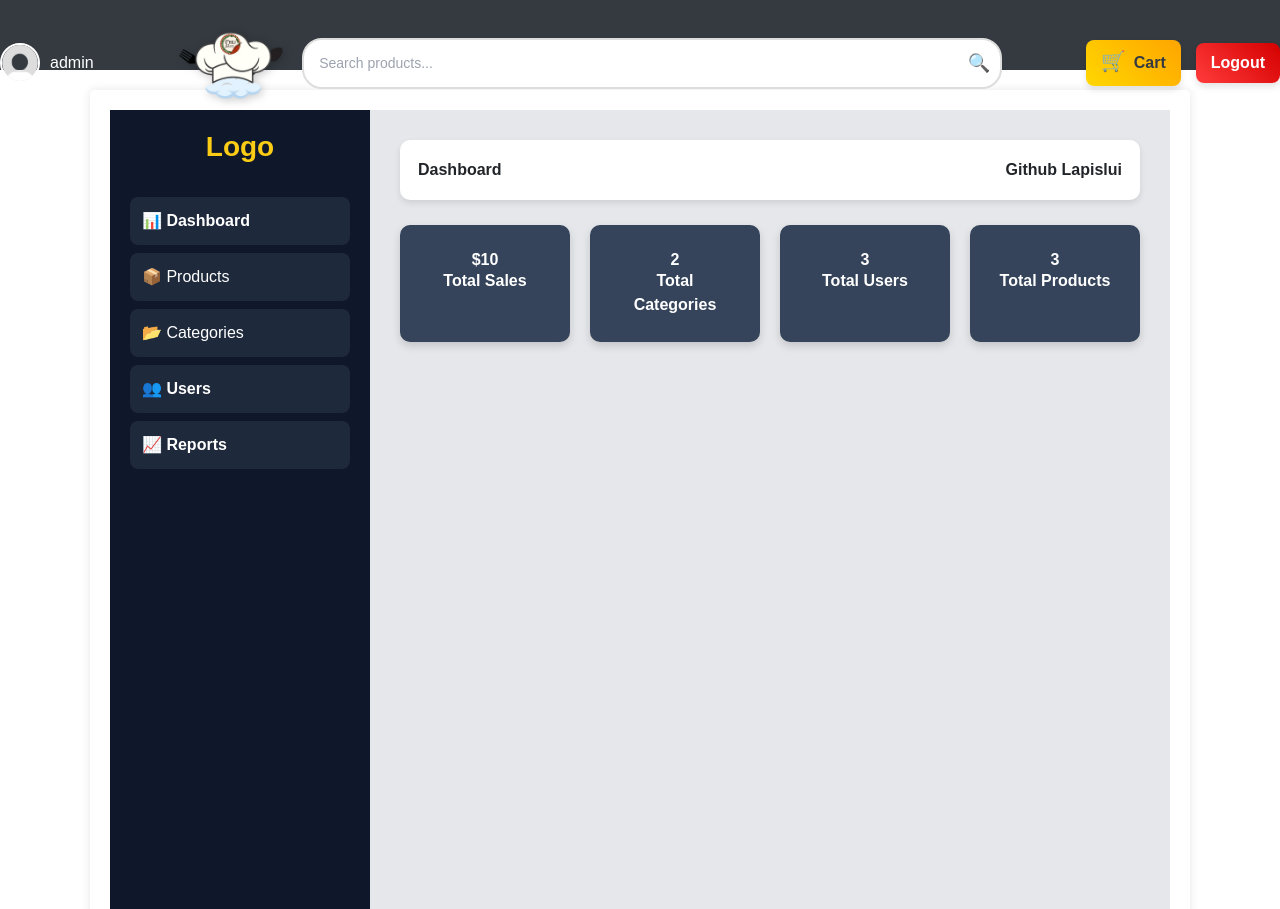
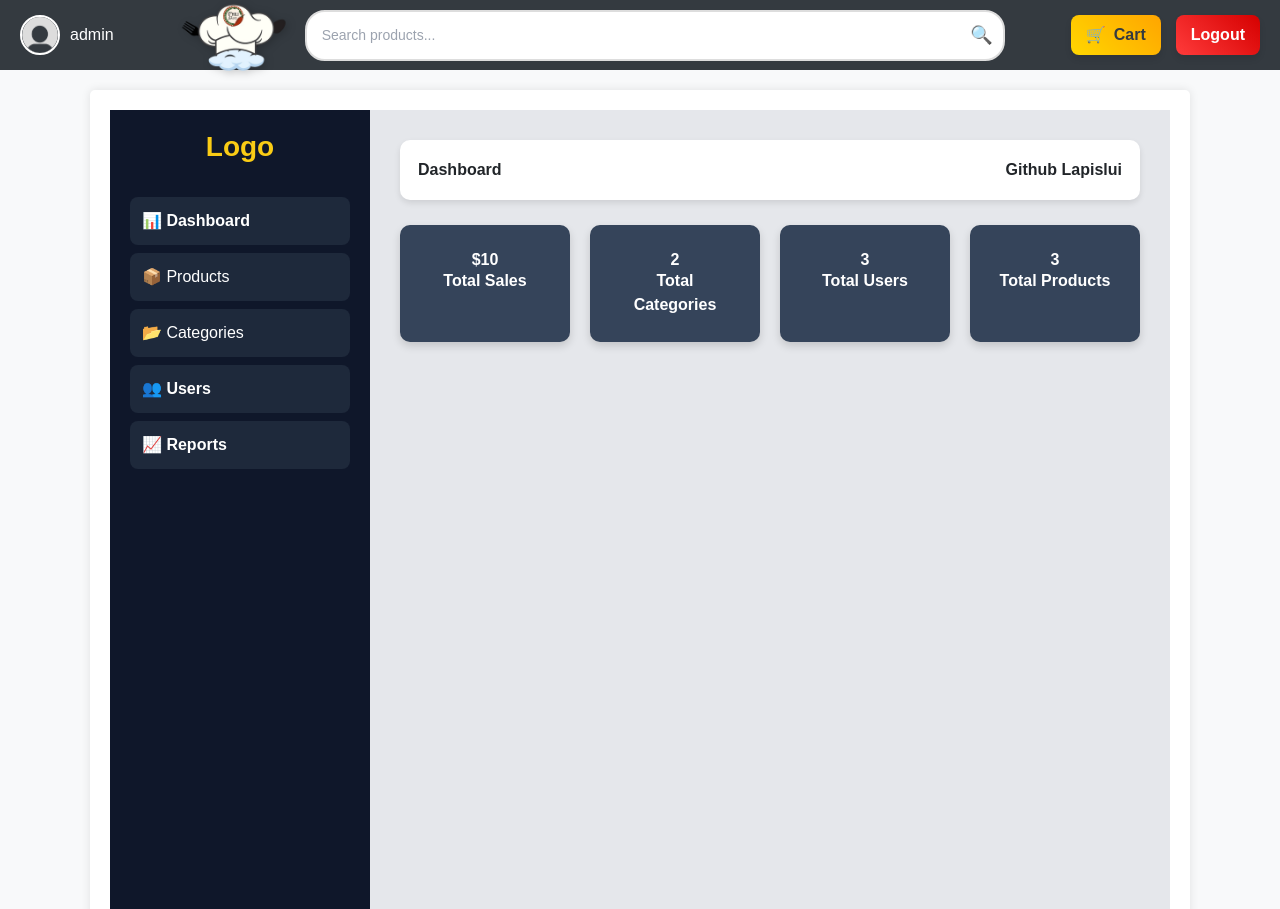
Before and after one commit to Luphonix-Prime/Ecommerce_store, a Django app: page / in a window 1280 px wide. Shown: the top 909 px of the page. Run offline with Django 5.2, Linux system fonts and the light colour scheme; a user stored in the database is signed in; data comes from the database, SQL or seed files in the repository; both versions use the stored data as it was after the commit; style sheets or scripts are compiled from the project's sources.

Commit message:
fixed conflict

```diff
--- a/store/static/css/base.css
+++ b/store/static/css/base.css
@@ -1,41 +1,39 @@
-/* Reset some default styles */
-* {
+/* Reset styles only within .store-container */
+.store-container * {
     margin: 0;
     padding: 0;
     box-sizing: border-box;
     font-family: Arial, sans-serif;
 }
 
-/* Body styling */
-body {
+/* Store-specific body styling */
+.store-container {
     background-color: #f8f9fa;
-    margin: 0;
-    padding: 0;
 }
 
 /* Navbar */
-.navbar {
+.store-navbar {
     display: flex;
     justify-content: space-between;
     align-items: center;
-    background-color: #343a40; /* Dark background */
+    background-color: #343a40;
     padding: 10px 20px;
     color: white;
-    height: 70px; /* Ensuring a properly sized navbar */
+    height: 70px;
 }
 
-/* Left Section - Profile */
-.nav-left {
+/* Profile */
+.store-nav-left {
     display: flex;
     align-items: center;
 }
 
-.profile {
+.store-profile {
     display: flex;
     align-items: center;
 }
 
-.profile-img {
+.store-profile-img {
     width: 40px;
     height: 40px;
     border-radius: 50%;
@@ -43,52 +41,51 @@ body {
     border: 2px solid white;
 }
 
-.username {
+.store-username {
     font-size: 16px;
     color: white;
     text-decoration: none;
 }
 
-.username:hover {
+.store-username:hover {
     text-decoration: underline;
 }
 
-/* Center Section - Logo */
-.nav-center {
+/* Center Section */
+.store-nav-center {
     display: flex;
     align-items: center;
     justify-content: center;
-    flex-grow: 1; /* Ensures proper centering */
-    gap: 15px; /* Spacing between logo and search */
+    flex-grow: 1;
+    gap: 15px;
 }
 
-
-.logo-link {
+.store-logo-link {
     display: inline-block;
 }
 
-.logo-img {
-    height: 110px; /* Optimal height for visibility */
-    width: auto; /* Maintain aspect ratio */
-    max-width: 180px; /* Prevent excessive scaling */
-    object-fit: contain; /* Ensure full visibility */
-    filter: drop-shadow(2px 2px 4px rgba(0, 0, 0, 0.2)); /* Subtle shadow for clarity */
+.store-logo-img {
+    height: 110px;
+    width: auto;
+    max-width: 180px;
+    object-fit: contain;
+    filter: drop-shadow(2px 2px 4px rgba(0, 0, 0, 0.2));
 }
 
-/* Right Section - Authentication & Cart */
-.nav-right {
+/* Right Section */
+.store-nav-right {
     display: flex;
     align-items: center;
     gap: 15px;
 }
 
 /* Cart Button */
-.cart-btn {
+.store-cart-btn {
     display: flex;
     align-items: center;
     justify-content: center;
     gap: 8px;
-    background: linear-gradient(45deg, #FFD700, #FFA500); /* Radiant yellow gradient */
+    background: linear-gradient(45deg, #FFD700, #FFA500);
     color: #343a40;
     font-size: 16px;
     font-weight: bold;
@@ -101,65 +98,24 @@ body {
     overflow: hidden;
 }
 
-/* Cart Button Hover Effect */
-.cart-btn:hover {
-    background: linear-gradient(45deg, #FFA500, #FF4500); /* Darker, warmer gradient */
+.store-cart-btn:hover {
+    background: linear-gradient(45deg, #FFA500, #FF4500);
     color: white;
-    transform: translateY(-3px) rotate(-2deg); /* Lift with a slight tilt */
+    transform: translateY(-3px) rotate(-2deg);
     box-shadow: 0 6px 12px rgba(255, 165, 0, 0.4);
 }
 
-/* Cart Button Active (Click) Effect */
-.cart-btn:active {
-    transform: translateY(1px) rotate(0deg);
-    box-shadow: 0 2px 6px rgba(255, 165, 0, 0.3);
-}
-
-/* Cart Icon */
-.cart-icon {
-    font-size: 20px;
-    animation: bounce 1.2s infinite alternate ease-in-out;
-}
-
-/* Bounce Animation for Cart Icon */
-@keyframes bounce {
-    from {
-        transform: translateY(0);
-    }
-    to {
-        transform: translateY(-5px);
-    }
-}
-
-/* Authentication Buttons */
-.auth-btn {
-    background: linear-gradient(45deg, #28a745, #218838); /* Green gradient */
-    color: white;
-    text-decoration: none;
-    font-size: 16px;
-    font-weight: bold;
-    padding: 8px 15px;
-    border-radius: 5px;
-    transition: background 0.3s ease, transform 0.2s ease;
-    border: none;
-}
-
-.auth-btn:hover {
-    background: linear-gradient(45deg, #218838, #1e7e34);
-    transform: translateY(-2px);
-}
-
-/* 🚀 Beautiful Logout Button */
-.logout-form {
+/* Logout Button */
+.store-logout-form {
     display: inline-block;
 }
 
-.logout-btn {
+.store-logout-btn {
     display: flex;
     align-items: center;
     justify-content: center;
     gap: 8px;
-    background: linear-gradient(45deg, #FF3B3B, #D50000); /* Radiant red gradient */
+    background: linear-gradient(45deg, #FF3B3B, #D50000);
     color: white;
     font-size: 16px;
     font-weight: bold;
@@ -172,38 +128,14 @@ body {
     cursor: pointer;
 }
 
-/* Logout Button Hover Effect */
-.logout-btn:hover {
-    background: linear-gradient(45deg, #D50000, #B00000); /* Darker red gradient */
-    color: white;
-    transform: translateY(-3px) rotate(-2deg); /* Lift with slight tilt */
+.store-logout-btn:hover {
+    background: linear-gradient(45deg, #D50000, #B00000);
+    transform: translateY(-3px) rotate(-2deg);
     box-shadow: 0 6px 12px rgba(255, 0, 0, 0.4);
 }
 
-/* Logout Button Active (Click) Effect */
-.logout-btn:active {
-    transform: translateY(1px) rotate(0deg);
-    box-shadow: 0 2px 6px rgba(255, 0, 0, 0.3);
-}
-
-/* Logout Icon */
-.logout-icon {
-    font-size: 18px;
-    animation: fade-in 1s infinite alternate ease-in-out;
-}
-
-/* Fade-In Animation for Logout Icon */
-@keyframes fade-in {
-    from {
-        opacity: 0.8;
-    }
-    to {
-        opacity: 1;
-    }
-}
-
-/* Page Content */
-.content {
+/* Content */
+.store-content {
     max-width: 1100px;
     margin: 20px auto;
     padding: 20px;
@@ -212,19 +144,19 @@ body {
     border-radius: 5px;
 }
 
-/* 🔍 Search Box Styling */
-.search-form {
+/* Search Box */
+.store-search-form {
     display: flex;
     align-items: center;
     background: white;
     border: 2px solid #ddd;
     border-radius: 20px;
     padding: 5px;
-    width: 700px; /* Set a proper width */
+    width: 700px;
     transition: all 0.3s ease-in-out;
 }
 
-.search-form input {
+.store-search-form input {
     border: none;
     outline: none;
     padding: 8px 10px;
@@ -233,7 +165,7 @@ body {
     border-radius: 20px;
 }
 
-.search-form button {
+.store-search-form button {
     background: none;
     border: none;
     cursor: pointer;
@@ -242,20 +174,18 @@ body {
     transition: transform 0.2s ease;
 }
 
-/* Search Button Hover Effect */
-.search-form button:hover {
+.store-search-form button:hover {
     transform: scale(1.1);
 }
 
-/* Search Box Focus Effect */
-.search-form input:focus {
+.store-search-form input:focus {
     border-color: #28a745;
     box-shadow: 0 0 8px rgba(40, 167, 69, 0.5);
 }
 
-/* Responsive Styling */
+/* Responsive */
 @media (max-width: 768px) {
-    .search-form {
-        width: 200px; /* Smaller width for mobile screens */
+    .store-search-form {
+        width: 200px;
     }
 }
--- a/store/templates/store/base.html
+++ b/store/templates/store/base.html
@@ -7,45 +7,47 @@
     <link rel="icon" type="image/x-icon" href="{% static 'images/favicon.ico' %}">
 </head>
 <body>
-    <nav class="navbar">
-        <div class="nav-left">
+    <div class="store-container">
+        <nav class="store-navbar">
+            <div class="store-nav-left">
                 {% if user.is_authenticated %}
-                <div class="profile">
-                    <img src="{% static 'images/profile.png' %}" alt="Profile" class="profile-img">
-                    <a href="{% url 'profile' %}"><span class="username">{{ user.username }}</span></a>
+                    <div class="store-profile">
+                        <img src="{% static 'images/profile.png' %}" alt="Profile" class="store-profile-img">
+                        <a href="{% url 'profile' %}" class="store-username">{{ user.username }}</a>
                     </div>
                 {% endif %}
             </div>
 
-        <div class="nav-center">
-            <a href="{% url 'product_list' %}" class="logo-link">
-                <img src="{% static 'images/logo.png' %}" alt="Store Logo" class="logo-img">
+            <div class="store-nav-center">
+                <a href="{% url 'product_list' %}" class="store-logo-link">
+                    <img src="{% static 'images/logo.png' %}" alt="Store Logo" class="store-logo-img">
                 </a>
-            <form method="GET" action="{% url 'search_results' %}" class="search-form">
+                <form method="GET" action="{% url 'search_results' %}" class="store-search-form">
                     <input type="text" name="q" placeholder="Search products..." required>
                     <button type="submit">🔍</button>
                 </form>
             </div>
 
-        <div class="nav-right">
+            <div class="store-nav-right">
                 {% if user.is_authenticated %}
-                <a href="{% url 'cart' %}" class="cart-btn">
-                    <span class="cart-icon">🛒</span> Cart
+                    <a href="{% url 'cart' %}" class="store-cart-btn">
+                        <span class="store-cart-icon">🛒</span> Cart
                     </a>
-                <form action="{% url 'logout' %}" method="post" class="logout-form">
+                    <form action="{% url 'logout' %}" method="post" class="store-logout-form">
                         {% csrf_token %}
-                    <button type="submit" class="logout-btn">Logout</button>
+                        <button type="submit" class="store-logout-btn">Logout</button>
                     </form>
                 {% else %}
-                <a href="{% url 'signup' %}" class="auth-btn">Signup</a>
-                <a href="{% url 'login' %}" class="auth-btn">Login</a>
+                    <a href="{% url 'signup' %}" class="store-auth-btn">Signup</a>
+                    <a href="{% url 'login' %}" class="store-auth-btn">Login</a>
                 {% endif %}
             </div>
         </nav>
 
-    <div class="content">
+        <div class="store-content">
             {% block content %}
             {% endblock %}
         </div>
+    </div>
 </body>
 </html>
```
Also changed, not shown: store/static/css/dashboard.css (+56 -47 lines), db.sqlite3. Lines whose indentation alone changed are shown as unchanged.
